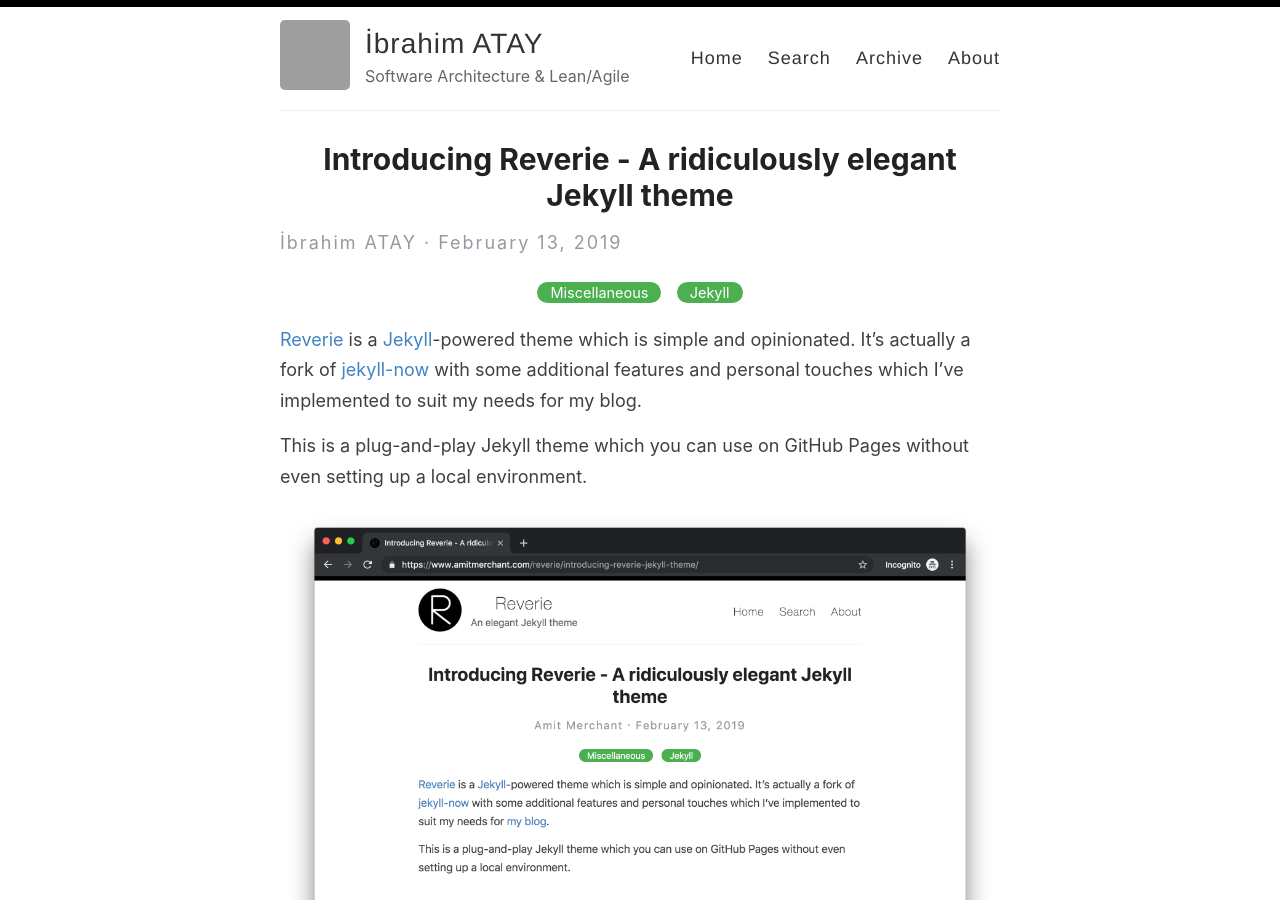
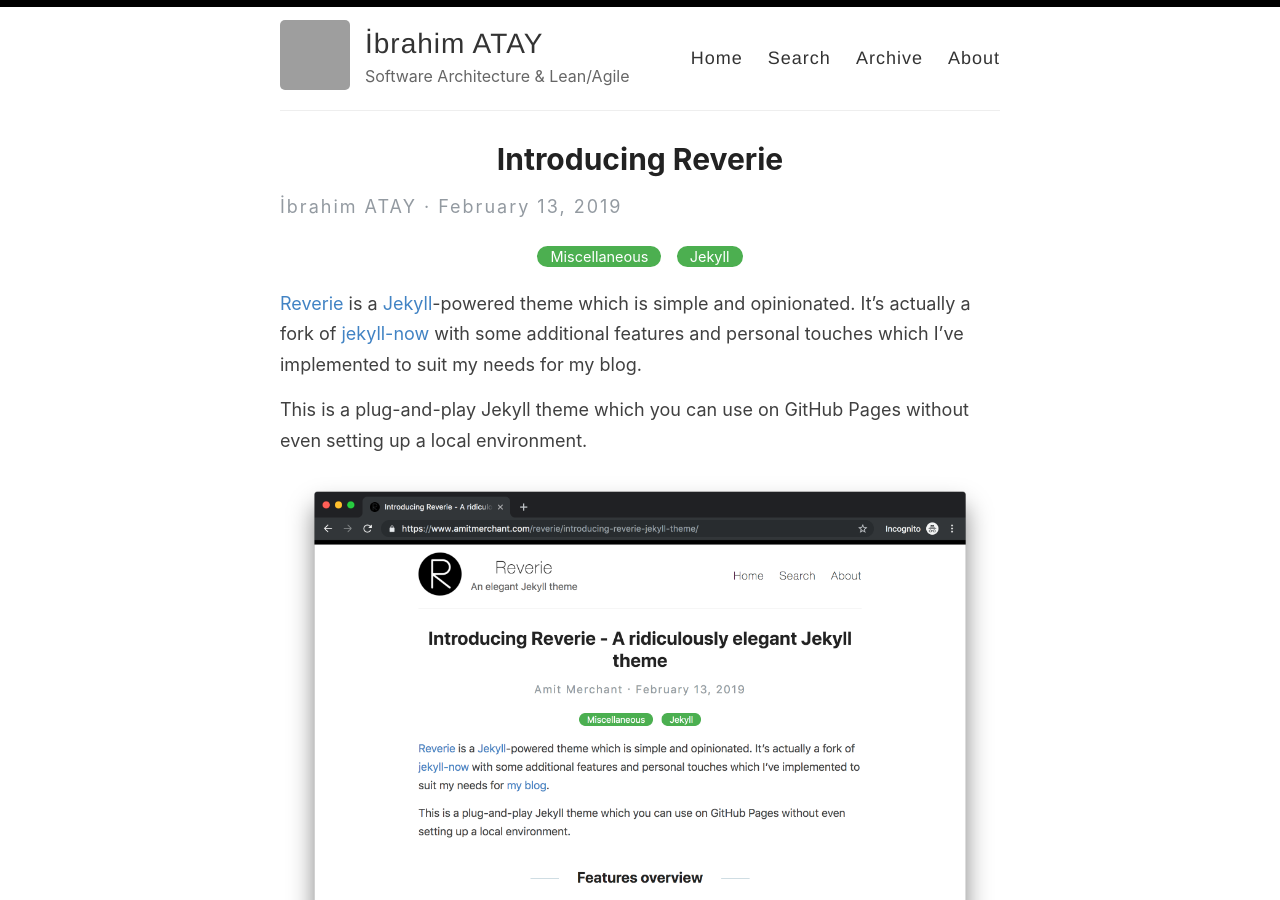
Before and after one commit to ibrahimatay/ibrahimatay.github.io, a Jekyll site: the page built from _posts/2019-02-13-introducing-reverie-jekyll-theme.md, in a window 1280 px wide and 900 px high. Built offline with Jekyll 4.4.1, drawn with Linux system fonts in a browser that asks for light colours; comment, search, counter and statistics services are not loaded; grey boxes are pictures that could not be loaded.

Commit message:
post title edited

```diff
--- a/_posts/2019-02-13-introducing-reverie-jekyll-theme.md
+++ b/_posts/2019-02-13-introducing-reverie-jekyll-theme.md
@@ -1,6 +1,6 @@
 ---
 layout: post
-title: Introducing Reverie - A ridiculously elegant Jekyll theme
+title: Introducing Reverie
 categories: [Miscellaneous, Jekyll]
 ---
 
```
